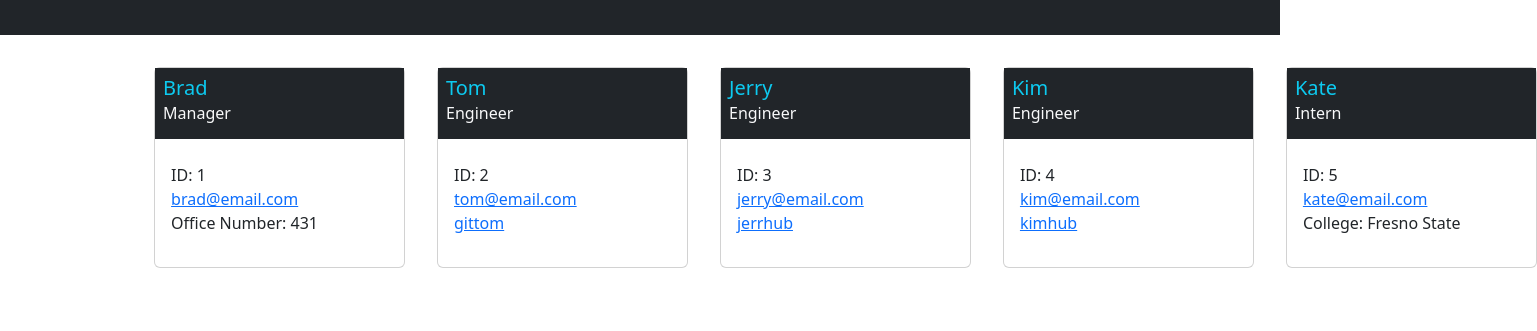
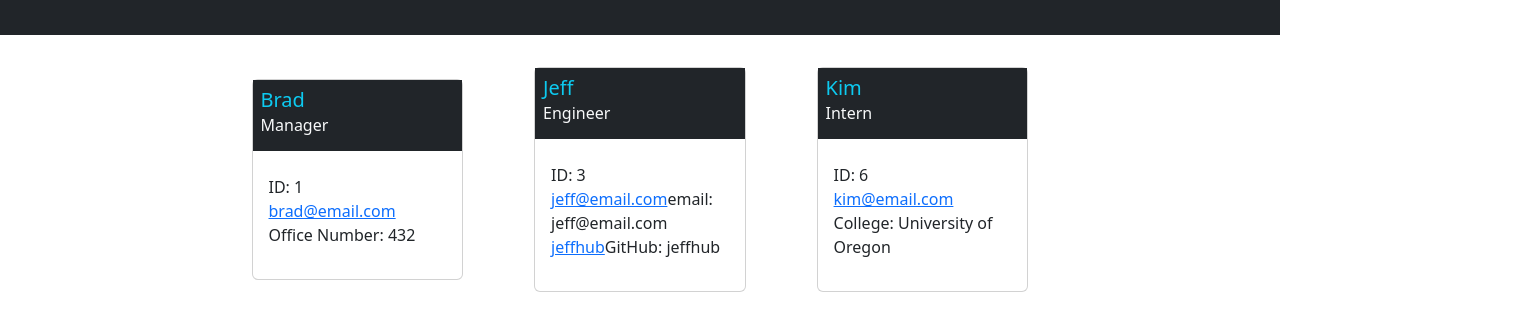
Before and after one commit to stmaddox/team-profile, a website: page assets/index.html in a window 1280 px wide. Shown: the part 85-416 px from the top of the page, 1537 px wide, since content can reach past the window. Drawn offline with nearby package versions, Linux system fonts and the light colour scheme.

Commit message:
fixed email and github appearing before link

```diff
--- a/assets/index.html
+++ b/assets/index.html
@@ -24,35 +24,21 @@
             <ul class="list-unstyled">
                 <li>ID: 1</li>
                 <li><a href="mailto:brad@email.com" class="card-link">brad@email.com</a></li>
-                <li>Office Number: 431</li>
+                <li>Office Number: 432</li>
             </ul>
         </div>
     </div>
 
     <div class="card p-0 m-3 col-lg-3 col-md-5">
         <div class="card-title text-info bg-dark d-flex flex-column justify-content-center p-2">
-            <h5 class="">Tom</h5>
-            <h6 class="card-subtitle mb-2 text-light">Engineer</h6>
-        </div>
-        <div class="card-body">
-            <ul class="list-unstyled">
-                <li>ID: 2</li>
-                <li><a href="mailto:tom@email.com" class="card-link">tom@email.com</a></li>
-                <li><a href="https://github.com/gittom" class="card-link">gittom</a></li>
-            </ul>
-        </div>
-    </div>
-
-    <div class="card p-0 m-3 col-lg-3 col-md-5">
-        <div class="card-title text-info bg-dark d-flex flex-column justify-content-center p-2">
-            <h5 class="">Jerry</h5>
+            <h5 class="">Jeff</h5>
             <h6 class="card-subtitle mb-2 text-light">Engineer</h6>
         </div>
         <div class="card-body">
             <ul class="list-unstyled">
                 <li>ID: 3</li>
-                <li><a href="mailto:jerry@email.com" class="card-link">jerry@email.com</a></li>
-                <li><a href="https://github.com/jerrhub" class="card-link">jerrhub</a></li>
+                <li><a href="mailto:jeff@email.com" class="card-link">jeff@email.com</a>email: jeff@email.com</li>
+                <li><a href="https://github.com/jeffhub" class="card-link">jeffhub</a>GitHub: jeffhub</li>
             </ul>
         </div>
     </div>
@@ -60,27 +46,13 @@
     <div class="card p-0 m-3 col-lg-3 col-md-5">
         <div class="card-title text-info bg-dark d-flex flex-column justify-content-center p-2">
             <h5 class="">Kim</h5>
-            <h6 class="card-subtitle mb-2 text-light">Engineer</h6>
-        </div>
-        <div class="card-body">
-            <ul class="list-unstyled">
-                <li>ID: 4</li>
-                <li><a href="mailto:kim@email.com" class="card-link">kim@email.com</a></li>
-                <li><a href="https://github.com/kimhub" class="card-link">kimhub</a></li>
-            </ul>
-        </div>
-    </div>
-
-    <div class="card p-0 m-3 col-lg-3 col-md-5">
-        <div class="card-title text-info bg-dark d-flex flex-column justify-content-center p-2">
-            <h5 class="">Kate</h5>
             <h6 class="card-subtitle mb-2 text-light">Intern</h6>
         </div>
         <div class="card-body">
             <ul class="list-unstyled">
-                <li>ID: 5</li>
-                <li><a href="mailto:kate@email.com" class="card-link">kate@email.com</a></li>
-                <li>College: Fresno State</li>
+                <li>ID: 6</li>
+                <li><a href="mailto:kim@email.com" class="card-link">kim@email.com</a></li>
+                <li>College: University of Oregon</li>
             </ul>
         </div>
     </div>
--- a/src/engineerCard.js
+++ b/src/engineerCard.js
@@ -8,8 +8,8 @@ const engineerCard = (name, id, email, github) => {
         <div class="card-body">
             <ul class="list-unstyled">
                 <li>ID: ${id}</li>
-                <li><a href="mailto:${email}" class="card-link">${email}</a></li>
-                <li><a href="https://github.com/${github}" class="card-link">${github}</a></li>
+                <li>email: <a href="mailto:${email}" class="card-link">${email}</a></li>
+                <li>GitHub: <a href="https://github.com/${github}" class="card-link">${github}</a></li>
             </ul>
         </div>
     </div>
--- a/src/internCard.js
+++ b/src/internCard.js
@@ -8,7 +8,7 @@ const internCard = (name, id, email, school) => {
         <div class="card-body">
             <ul class="list-unstyled">
                 <li>ID: ${id}</li>
-                <li><a href="mailto:${email}" class="card-link">${email}</a></li>
+                <li>email: <a href="mailto:${email}" class="card-link">${email}</a></li>
                 <li>College: ${school}</li>
             </ul>
         </div>
--- a/src/managerCard.js
+++ b/src/managerCard.js
@@ -8,7 +8,7 @@ const managerCard = (name, id, email, office) => {
         <div class="card-body">
             <ul class="list-unstyled">
                 <li>ID: ${id}</li>
-                <li><a href="mailto:${email}" class="card-link">${email}</a></li>
+                <li>email: <a href="mailto:${email}" class="card-link">${email}</a></li>
                 <li>Office Number: ${office}</li>
             </ul>
         </div>
```
